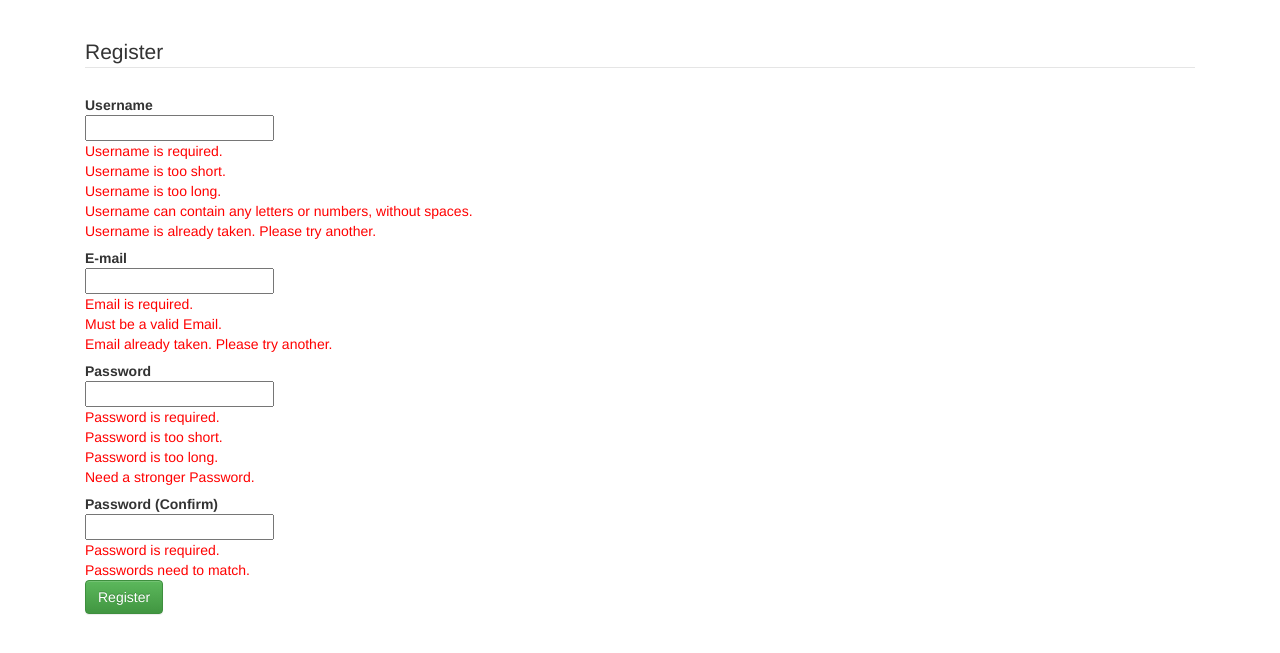
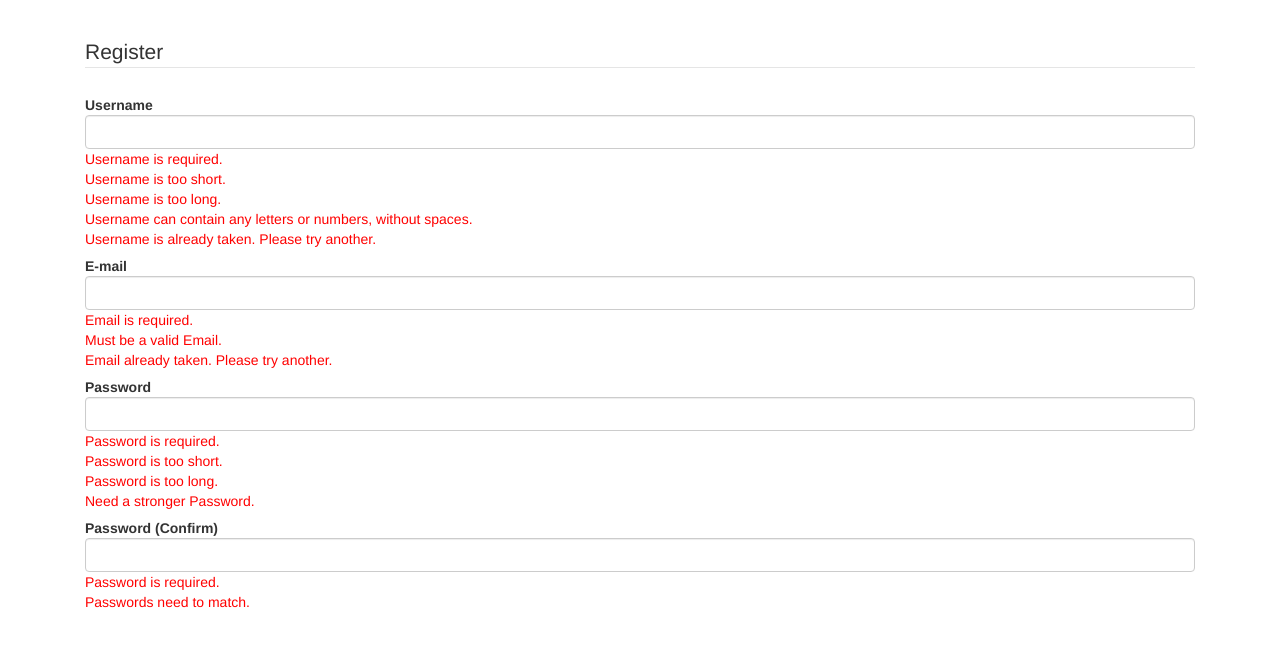
Before and after one commit to andrewaxelrod/Gator.js, a website with bundled scripts: page demo/simple-registration.html in a window 1280 px wide. Shown: the part 53-706 px from the top of the page. Built offline with nearby package versions, Linux system fonts and the light colour scheme.

Commit message:
Fixed bugs

```diff
--- a/demo/simple-registration.html
+++ b/demo/simple-registration.html
@@ -22,7 +22,7 @@
       </nav>
       <div class="container">
         <div class="starter-template">
-            <form name="simpleRegistration" class="form-horizontal" action='' method="POST" gt-form>
+            <form name="simpleRegistration" class="form-horizontal" action='' method="POST">
                 <fieldset>
                     <div id="legend">
                     <legend class="">Register</legend>
@@ -31,11 +31,11 @@
                     <!-- Username -->
                     <label class="control-label"  for="username">Username</label>
                     <div class="controls">
-                        <input type="text" name="username" class="input-xlarge"
-                                gt-minlength="5"
+                        <input type="text" name="username" class="form-control"
+                                gt-minlength="5,7,7,7"
                                 gt-maxlength="15"
                                 gt-type='customUsername'
-                                gt-custom-username-exists
+                                gt-custom-username-exists=":change"
                                 required>
                         <div gt-messages="simpleRegistration.username" style="color:red" role="alert">
                             <div gt-message="required">Username is required.</div>
@@ -50,9 +50,8 @@
                     <!-- E-mail -->
                     <label class="control-label" for="email">E-mail</label>
                     <div class="controls">
-                        <input type="text" name="email" class="input-xlarge"
+                        <input type="text" name="email" class="form-control"
                             gt-type="email"
-                            xgt-custom-email-exists
                             required>
                         <div gt-messages="simpleRegistration.email" style="color:red" role="alert">
                             <div gt-message="required">Email is required.</div>
@@ -65,10 +64,9 @@
                     <!-- Password-->
                     <label class="control-label" for="password">Password</label>
                     <div class="controls">
-                        <input type="password" name="password" class="input-xlarge"
+                        <input type="password" name="password" class="form-control"
                             gt-minlength="8"
                             gt-maxlength="15"
-                            xgt-type="customPassword"
                             gt-same
                             required>
                         <div gt-messages="simpleRegistration.password" style="color:red" role="alert">
@@ -83,7 +81,7 @@
                     <!-- Password -->
                     <label class="control-label" for="password_confirm">Password (Confirm)</label>
                     <div class="controls">
-                        <input type="password" name="password_confirm" class="input-xlarge"
+                        <input type="password" name="password_confirm" class="form-control"
                             gt-same
                             required>
                         <div gt-messages="simpleRegistration.password_confirm" style="color:red" role="alert">
@@ -92,13 +90,6 @@
                         </div>
                     </div>
                     </div>
-                    <div class="control-group">
-                    <!-- Button -->
-                    <div class="controls">
-                        <button class="btn btn-success" gt-submit>Register</button>
-                    </div>
-                    </div>
-                </fieldset>
             </form>
         </div>
      </div>
@@ -117,13 +108,11 @@
 
             }
 
+
            var gator = new Gator({listener: 'change'})
                 .addRuleType('customUsername', /^[a-zA-Z0-9]+$/)
                 .validator('customUsernameExists', customUsernameExists, true)
-                .init();
-
-              //  .validator('customUsernameExists', customUsernameExists, true)
-              //  .validator('customPassword', customPassword, false);
+                .init('simpleRegistration');
 
         }());
 
```
Also changed, not shown: dist/gator.js, dist/gator.min.js.
